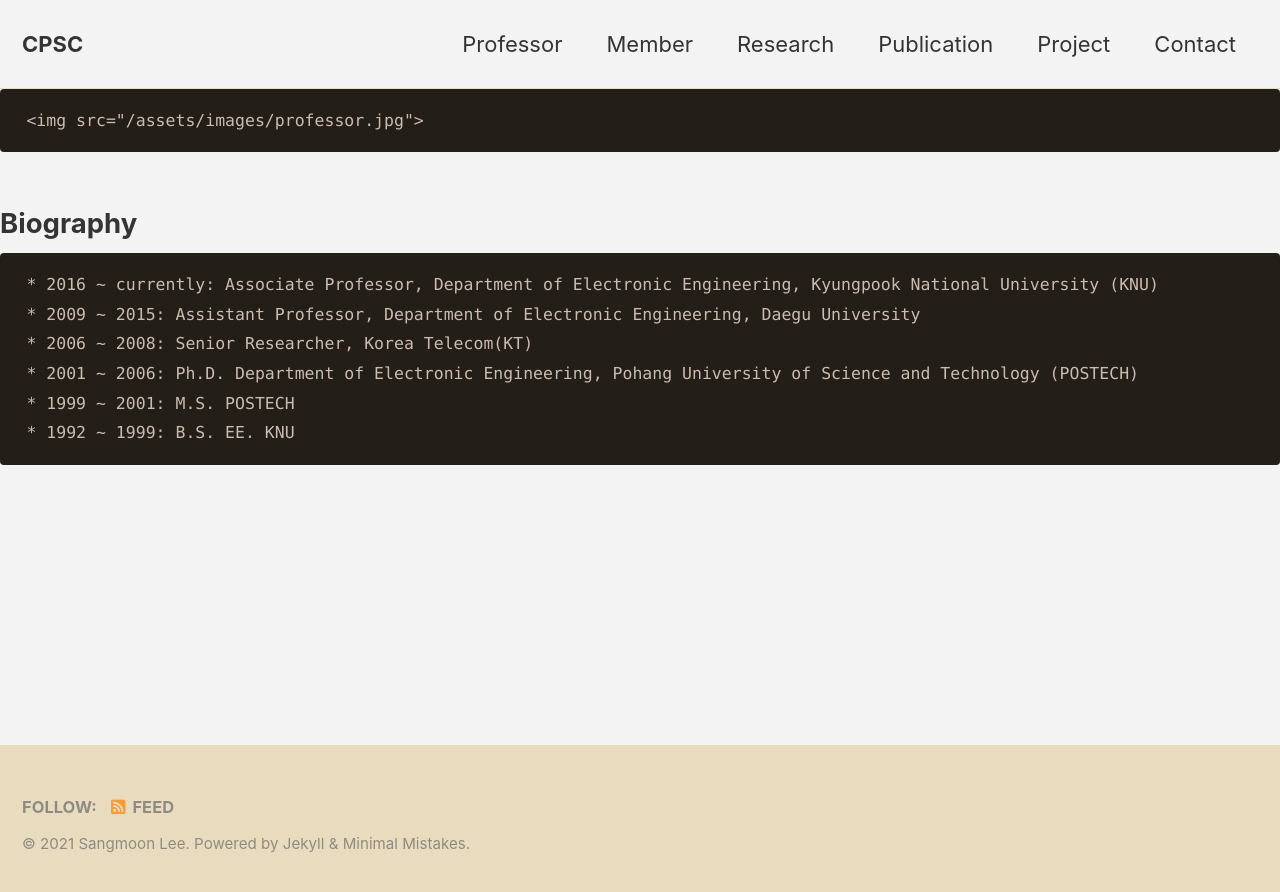
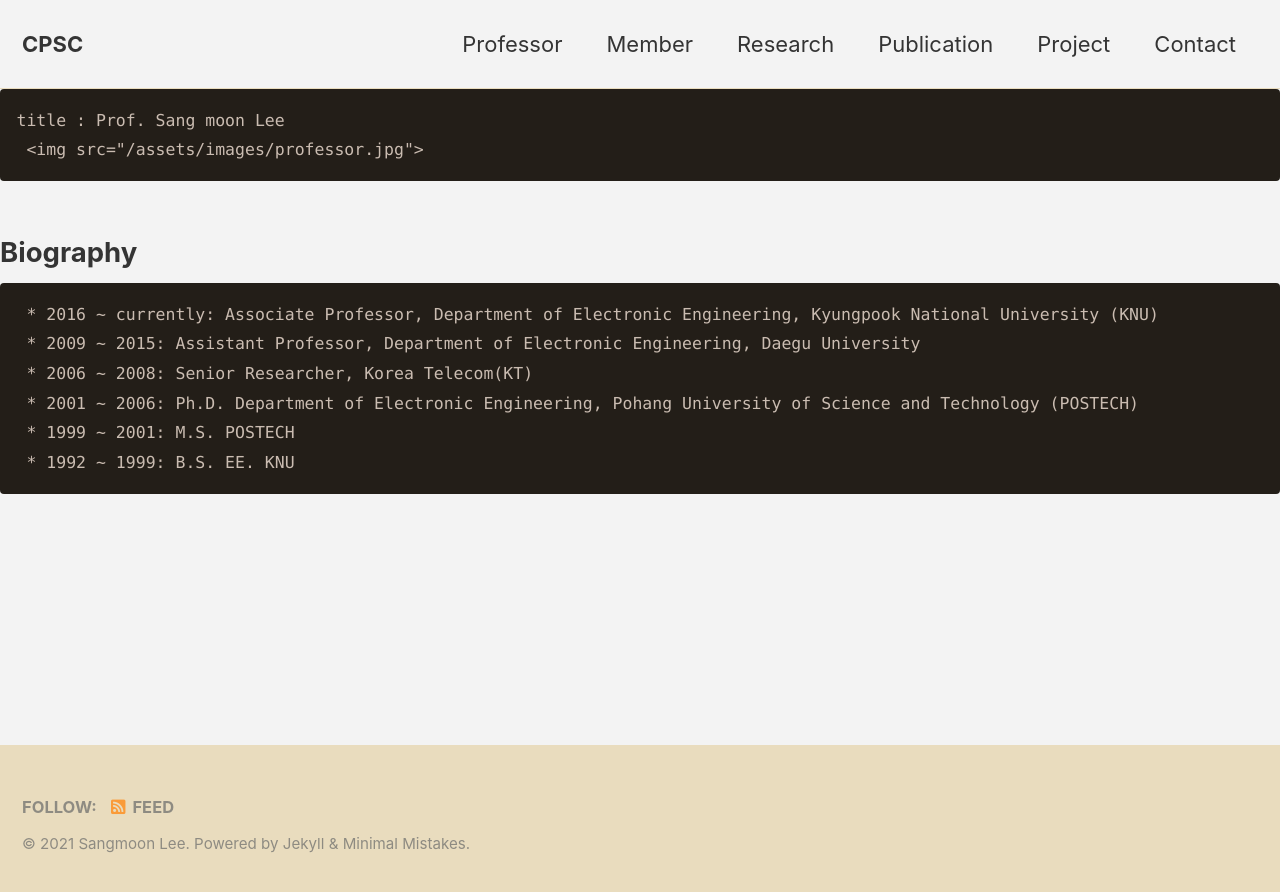
Before and after one commit to CPSC-LAB/CPSC-LAB.github.io, a Jekyll site: the page built from _pages/professor.md, in a window 1280 px wide. Shown: the top 892 px of the page. Built offline with Jekyll 4.4.1, drawn with Linux system fonts in a browser that asks for light colours; cached includes are drawn as plain includes; our own code applies the rules of GitHub Pages for plain Markdown files.

Commit message:
Update professor.md

```diff
--- a/_pages/professor.md
+++ b/_pages/professor.md
@@ -6,7 +6,7 @@ excerpt: "A page with `classes: wide` set to expand the main content's width."
 
 ---
 
-
+    title : Prof. Sang moon Lee
      <img src="/assets/images/professor.jpg">
 
 ## Biography
```
